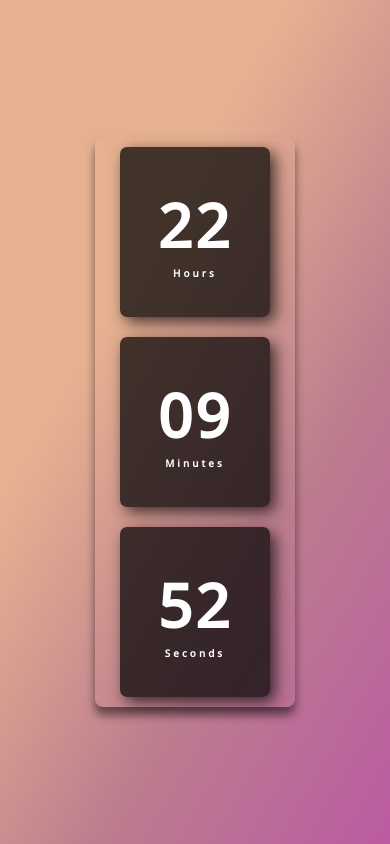
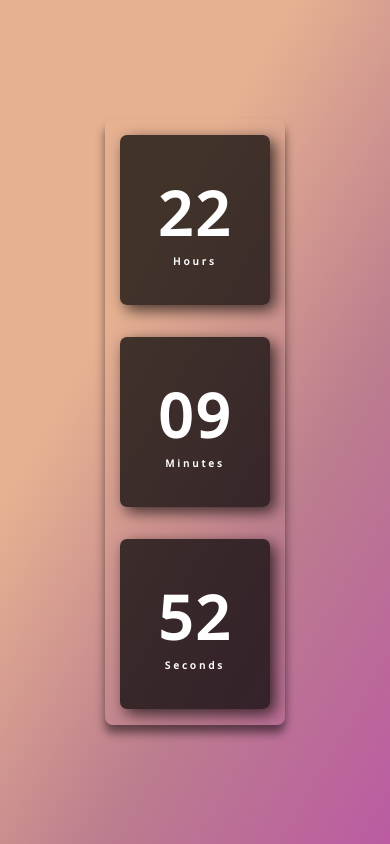
Before and after one commit to Elyssana/digital-clock, a plain HTML site: page index.html in a window 390 px wide. Drawn offline with nearby package versions, Linux system fonts and the light colour scheme.

Commit message:
att height and width of mobile version

```diff
--- a/assets/css/style.css
+++ b/assets/css/style.css
@@ -51,8 +51,8 @@ body{
 /* */
 @media (max-width: 600px){
     .clock {
-        height: 570px;
-        width: 200px;
+        height: 606px;
+        width: 180px;
         flex-direction: column;
     }
 }
```
